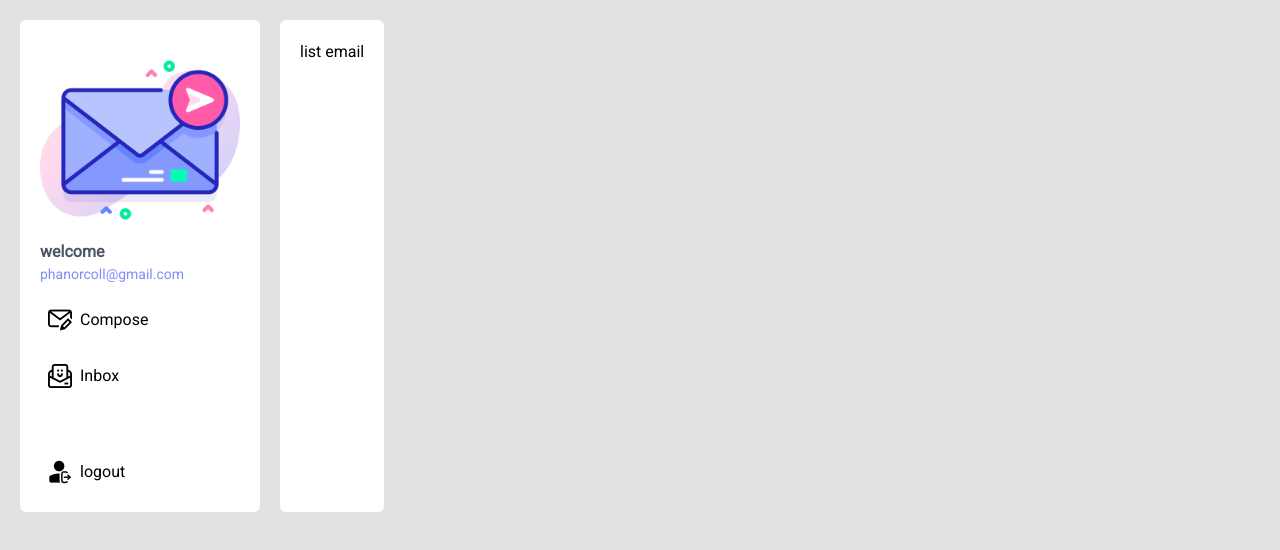
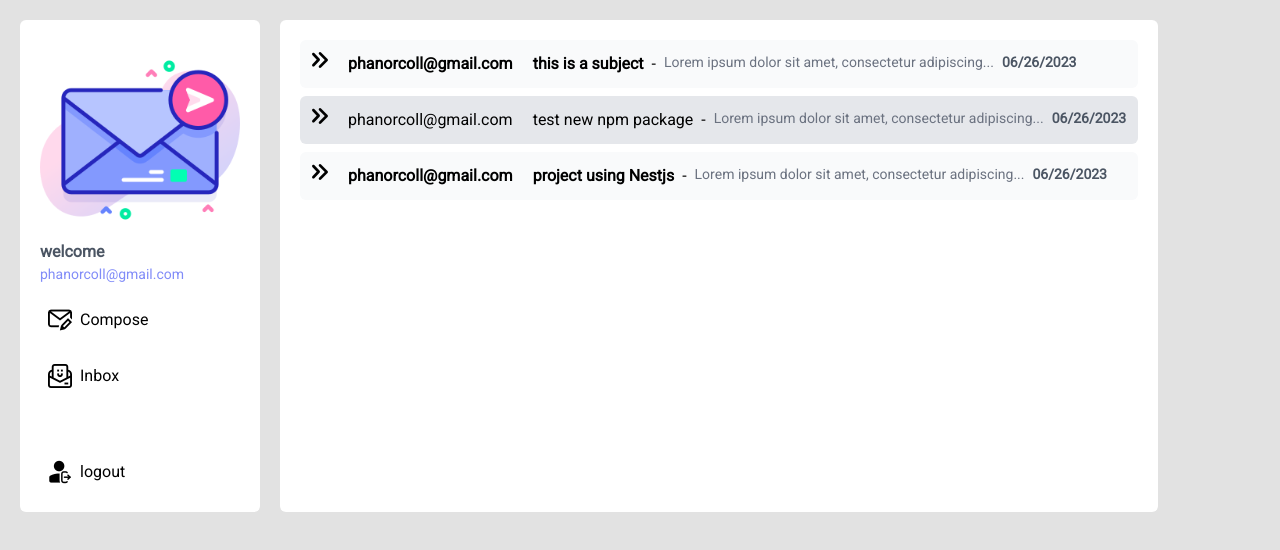
Before and after one commit to phanorcoll/nestjs-email, a React (Vite) app in the folder frontend/: page /dashboard in a window 1280 px wide. Shown: the top 550 px of the page. Built offline with nearby package versions, Linux system fonts and the light colour scheme.

Commit message:
🎨 Dashboard - list emails - menu
combined the left menu with the list of dummy emails with styles.

✏️ close #15
✏️ close #16

```diff
--- a/frontend/package.json
+++ b/frontend/package.json
@@ -10,6 +10,7 @@
   },
   "dependencies": {
     "@types/react-router-dom": "^5.3.3",
+    "date-fns": "^2.29.3",
     "react": "^18.2.0",
     "react-dom": "^18.2.0",
     "react-router-dom": "^6.6.2"
--- a/frontend/src/components/Dashboard/dashboard.tsx
+++ b/frontend/src/components/Dashboard/dashboard.tsx
@@ -3,11 +3,24 @@ import appIcon from '../../assets/email.png';
 import composeIcon from '../../assets/compose.png';
 import inboxIcon from '../../assets/inbox.png';
 import logoutIcon from '../../assets/logout.png';
+import rightArrow from '../../assets/arrow.png';
+import { demoData } from './demoData.js';
+import { format } from 'date-fns';
 
 interface MenuItem {
   title: string;
   url: string;
   icon: string;
+}
+
+interface Email{
+  to: string,
+  from: string,
+  receivedDate: string,
+  read: boolean,
+  deleted: boolean,
+  draft: boolean,
+  body: string,
 }
 
 const Dashboard: React.FunctionComponent = () => {
@@ -34,6 +47,12 @@ const Dashboard: React.FunctionComponent = () => {
     navigate("/");
   }
 
+  const truncateBody = (body:string, limit:number) =>{
+    return body.substring(0, limit);
+  }
+
+  console.log()
+
   return (
     <section className='flex gap-5 m-5'>
       <div className='bg-white p-5 rounded-md w-60'>
@@ -52,7 +71,20 @@ const Dashboard: React.FunctionComponent = () => {
         </div>
       </div>
       <div className='bg-white p-5 rounded-md'>
-        <div>list email</div>
+        {demoData.map((email, i) => {
+          return(
+            <div key={i} className={`p-3 mb-2 rounded-md flex gap-5 cursor-pointer ${email.read ? 'bg-gray-200' : 'bg-gray-50'} hover:bg-gray-200`}>
+              <div className='inline-block'><img src={rightArrow} alt="vertrical" /></div>
+              <div className={`${email.read ? 'font-normal':'font-bold'}`}>{email.from}</div>
+              <div className='flex gap-2 align-bottom'>
+                <div className={`${email.read ? 'font-normal':'font-bold'}`}>{truncateBody(email.subject, 100)}</div>
+                <div>-</div>
+                <div className='text-sm text-gray-500'>{truncateBody(email.body, 50)}...</div>
+                <div className='text-sm text-gray-600 font-bold'>{format(new Date(email.receivedDate), 'dd/mm/yyyy')}</div>
+              </div>
+            </div>
+          )
+        })}
       </div>
     </section>
   )
--- /dev/null
+++ b/frontend/src/components/Dashboard/demoData.js
@@ -0,0 +1,32 @@
+export const demoData = [
+  {
+    "to": "tosomeoneidontknow@test.com",
+    "from": "phanorcoll@gmail.com",
+    "subject": "this is a subject",
+    "receivedDate":"2023-01-06T22:26:31.214+00:00",
+    "read": false,
+    "deleted": false,
+    "draf":false,
+    "body": "Lorem ipsum dolor sit amet, consectetur adipiscing elit, sed do eiusmod tempor incididunt ut labore et dolore magna aliqua. Ut enim ad minim veniam, quis nostrud exercitation ullamco laboris nisi ut aliquip ex ea commodo consequat. Duis aute irure dolor in reprehenderit in voluptate velit esse cillum dolore eu fugiat nulla pariatur. Excepteur sint occaecat cupidatat non proident, sunt in culpa qui officia deserunt mollit anim id est laborum."
+  },
+  {
+    "to": "test2@test.com",
+    "from": "phanorcoll@gmail.com",
+    "subject": "test new npm package",
+    "receivedDate":"2023-01-06T22:26:31.214+00:00",
+    "read": true,
+    "deleted": false,
+    "draf":false,
+    "body": "Lorem ipsum dolor sit amet, consectetur adipiscing elit, sed do eiusmod tempor incididunt ut labore et dolore magna aliqua. Ut enim ad minim veniam, quis nostrud exercitation ullamco laboris nisi ut aliquip ex ea commodo consequat. Duis aute irure dolor in reprehenderit in voluptate velit esse cillum dolore eu fugiat nulla pariatur. Excepteur sint occaecat cupidatat non proident, sunt in culpa qui officia deserunt mollit anim id est laborum."
+  },
+  {
+    "to": "test@test.com",
+    "from": "phanorcoll@gmail.com",
+    "subject": "project using Nestjs",
+    "receivedDate":"2023-01-06T22:26:31.214+00:00",
+    "read": false,
+    "deleted": false,
+    "draf":false,
+    "body": "Lorem ipsum dolor sit amet, consectetur adipiscing elit, sed do eiusmod tempor incididunt ut labore et dolore magna aliqua. Ut enim ad minim veniam, quis nostrud exercitation ullamco laboris nisi ut aliquip ex ea commodo consequat. Duis aute irure dolor in reprehenderit in voluptate velit esse cillum dolore eu fugiat nulla pariatur. Excepteur sint occaecat cupidatat non proident, sunt in culpa qui officia deserunt mollit anim id est laborum."
+  }
+]
```
Also changed, not shown: frontend/src/assets/arrow.png (added), frontend/src/components/Dashboard/demo.json (deleted), 1 other file (tests, documents, lock files or other folders).
